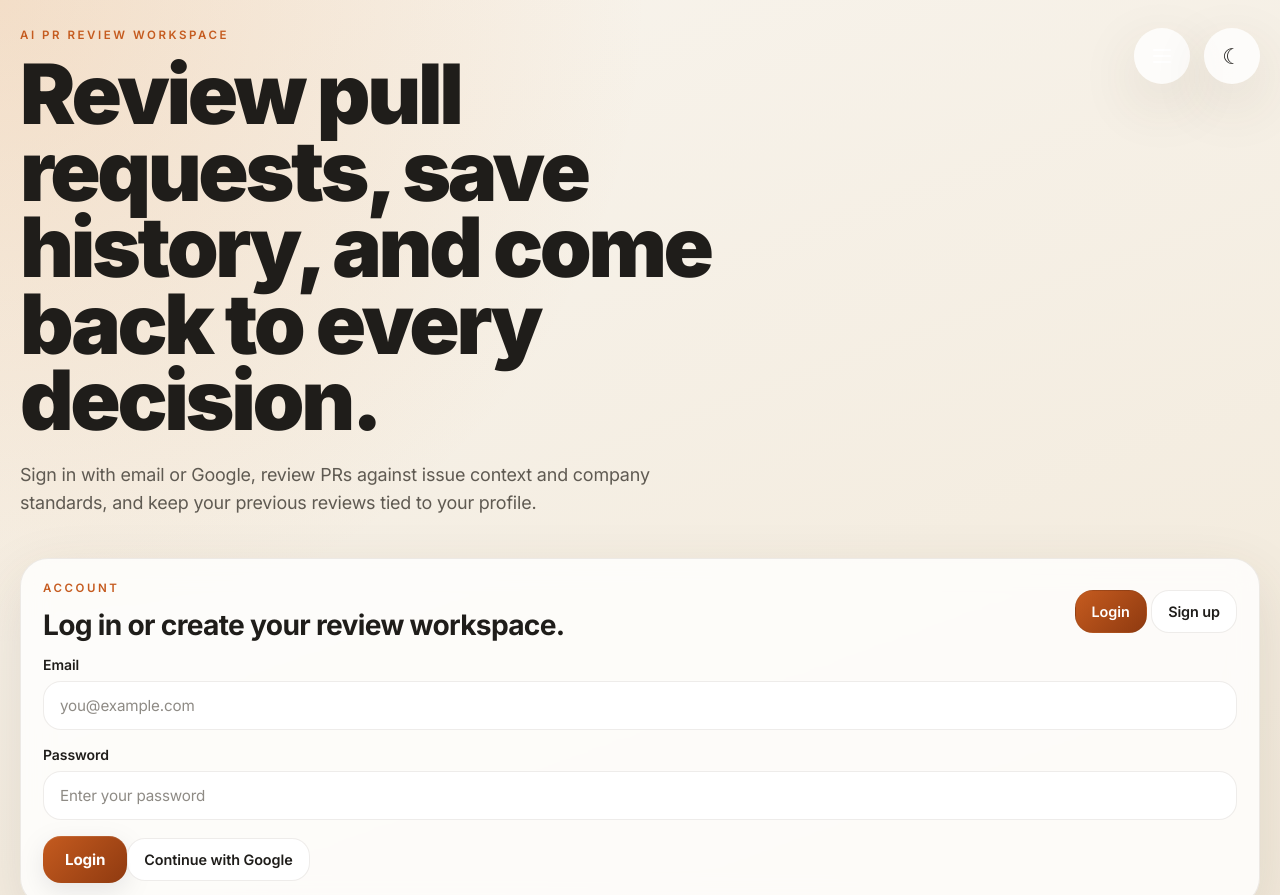
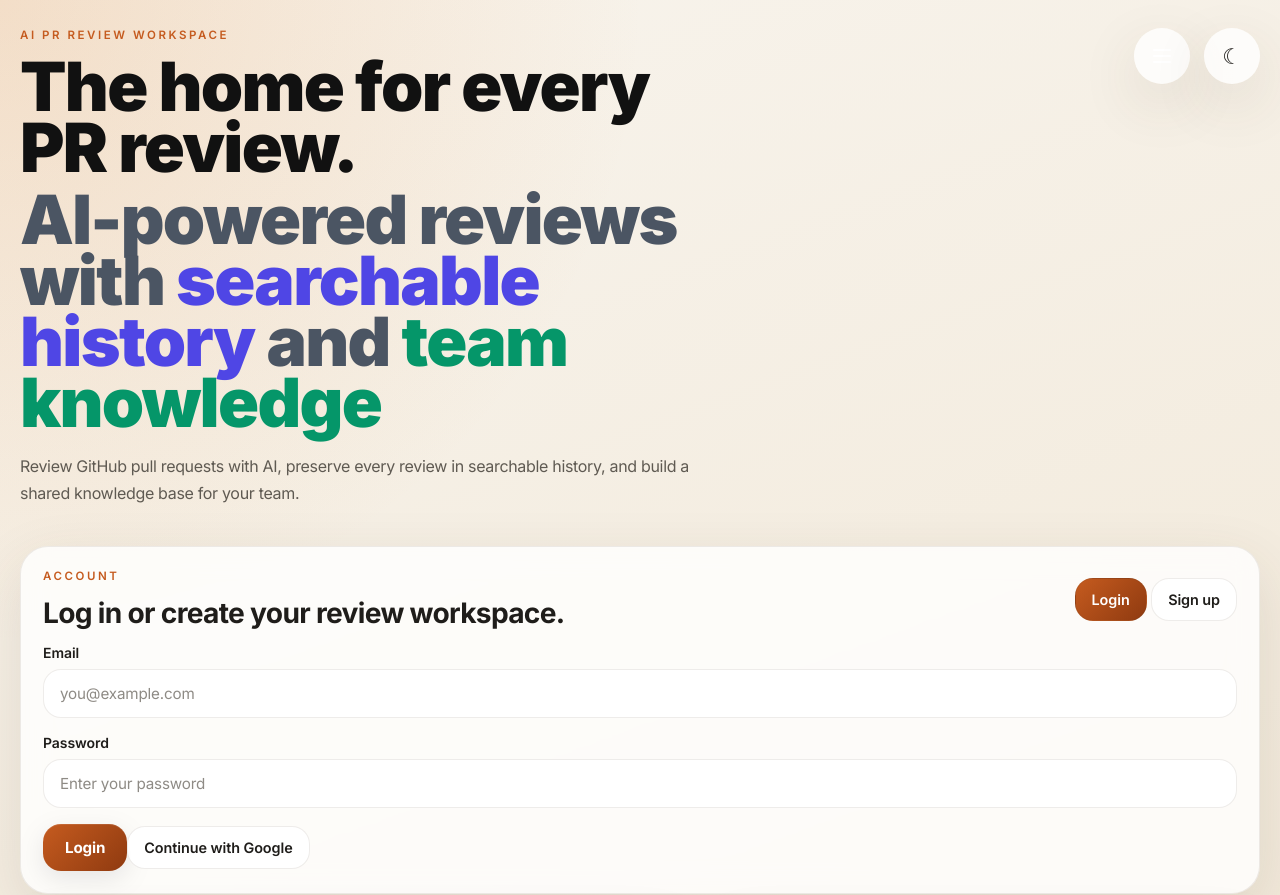
Before and after one commit to Vipeen-Kumar/pr-review-agent, a website: page public/index.html in a window 1280 px wide. Shown: the top 895 px of the page. Drawn offline with Linux system fonts and the light colour scheme; no server answers.

Commit message:
change title

```diff
--- a/public/index.html
+++ b/public/index.html
@@ -17,10 +17,18 @@
       <header class="hero">
         <div>
           <p class="eyebrow">AI PR Review Workspace</p>
-          <h1>Review pull requests, save history, and come back to every decision.</h1>
+          <h1 class="hero-title">
+            <span class="hero-title-line hero-title-primary">The home for every PR review.</span>
+            <span class="hero-title-line hero-title-secondary">
+              <span class="hero-title-muted">AI-powered reviews with</span>
+              <span class="hero-title-accent hero-title-history">searchable history</span>
+              <span class="hero-title-muted">and</span>
+              <span class="hero-title-accent hero-title-knowledge">team knowledge</span>
+            </span>
+          </h1>
           <p class="hero-copy">
-            Sign in with email or Google, review PRs against issue context and company
-            standards, and keep your previous reviews tied to your profile.
+            Review GitHub pull requests with AI, preserve every review in searchable history,
+            and build a shared knowledge base for your team.
           </p>
         </div>
 
--- a/public/styles.css
+++ b/public/styles.css
@@ -113,14 +113,63 @@ body {
   line-height: 1.3;
 }
 
-.hero h1 {
-  max-width: 900px;
+.hero-title {
+  max-width: 64rem;
   font-family: var(--font-display);
-  font-size: clamp(2.75rem, 6.5vw, 5.5rem);
+  font-size: clamp(2.6rem, 5.3vw, 5.2rem);
   font-weight: 900;
-  line-height: 0.92;
-  letter-spacing: -0.04em;
+  line-height: 0.9;
+  letter-spacing: -0.06em;
   color: var(--text);
+}
+
+.hero-title-line {
+  display: block;
+}
+
+.hero-title-secondary {
+  margin-top: 0.16em;
+}
+
+.hero-title-muted,
+.hero-title-accent {
+  display: inline;
+}
+
+.hero-title-muted {
+  color: inherit;
+}
+
+body[data-theme="light"] .hero-title-primary {
+  color: #111111;
+}
+
+body[data-theme="light"] .hero-title-muted {
+  color: #4b5563;
+}
+
+body[data-theme="light"] .hero-title-history {
+  color: #4f46e5;
+}
+
+body[data-theme="light"] .hero-title-knowledge {
+  color: #059669;
+}
+
+body[data-theme="dark"] .hero-title-primary {
+  color: #ffffff;
+}
+
+body[data-theme="dark"] .hero-title-muted {
+  color: #cbd5e1;
+}
+
+body[data-theme="dark"] .hero-title-history {
+  color: #fbbf24;
+}
+
+body[data-theme="dark"] .hero-title-knowledge {
+  color: #34d399;
 }
 
 .hero-copy,
@@ -132,11 +181,11 @@ body {
 }
 
 .hero-copy {
-  max-width: 640px;
-  margin-top: 22px;
-  font-size: clamp(1.05rem, 1.4vw, 1.25rem);
-  line-height: 1.55;
-  letter-spacing: -0.01em;
+  max-width: 42rem;
+  margin-top: 20px;
+  font-size: clamp(1rem, 1.15vw, 1.15rem);
+  line-height: 1.65;
+  letter-spacing: -0.02em;
 }
 
 .helper-text {
@@ -639,6 +688,16 @@ body[data-theme="light"] .history-drawer {
     padding: 20px 14px 30px;
   }
 
+  .hero-title {
+    font-size: clamp(2.25rem, 11vw, 3.6rem);
+  }
+
+  .hero-copy {
+    margin-top: 16px;
+    font-size: 0.95rem;
+    line-height: 1.62;
+  }
+
   .hero,
   .hero-actions,
   .auth-header,
```
